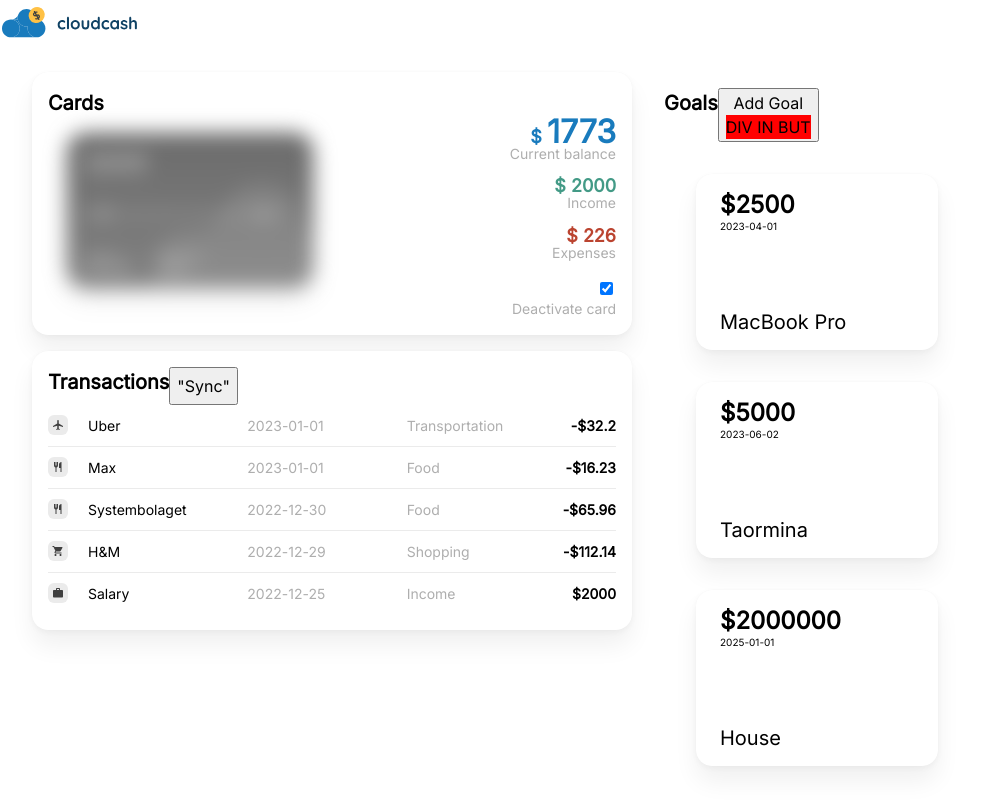
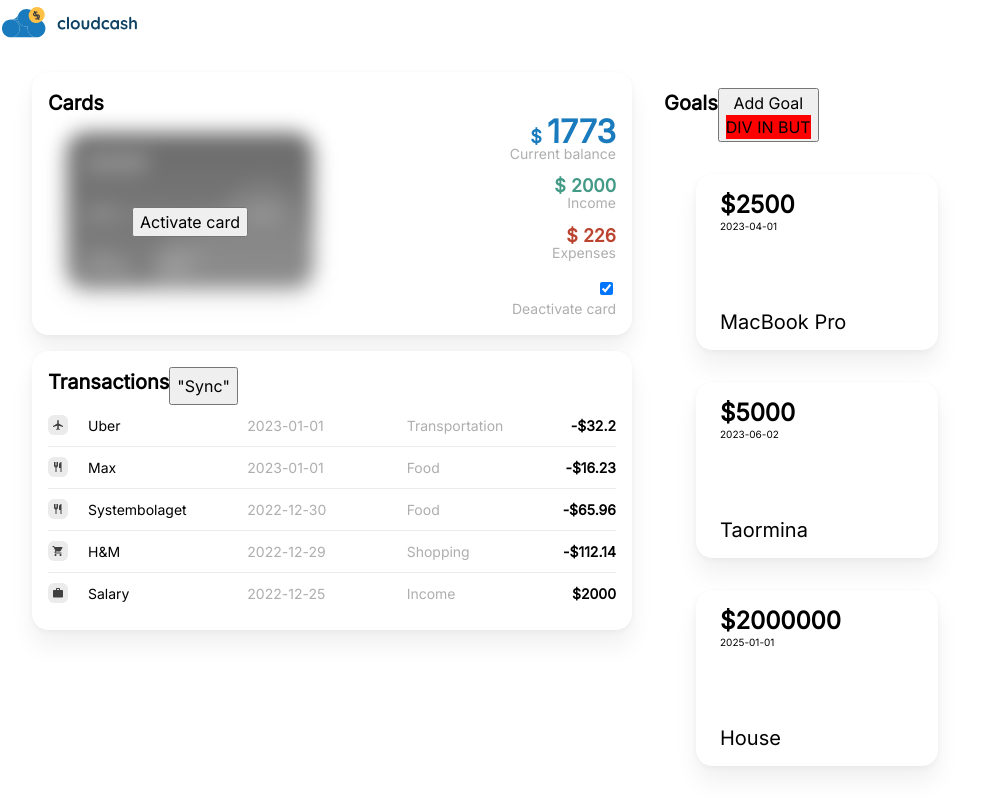
Before and after one commit to annabohlin1997/financial-dashboard, a React (Create React App) app: page / in a window 1280 px wide. Both pictures are taken after a click on the checkbox "Deactivate card". Shown: the top 800 px of the page, without its empty margins (0-997 px from the left). Built offline with nearby package versions, Linux system fonts and the light colour scheme.

Commit message:
"activate card" button

```diff
--- a/src/components/Cards.js
+++ b/src/components/Cards.js
@@ -1,8 +1,13 @@
-import { useState } from "react";
+import { useEffect, useState } from "react";
 import "../styles/Cards.css";
 
 const Cards = ({ transactions }) => {
   const [cardIsActive, setCardIsActive] = useState(true);
+  // const [cardIsActiveUI, setCardIsActiveUI] = useState(true);
+
+  // useEffect(() => {
+  //   setCardIsActiveUI(cardIsActive);
+  // }, [cardIsActive]);
 
   const currentBalance = transactions.reduce(
     (sum, transaction) => sum + transaction.amount,
@@ -22,6 +27,7 @@ const Cards = ({ transactions }) => {
   return (
     <div className="cards">
       <div className="cards-card-container">
+        <div className="cards-card-card-wrapper">
           <img
             className={`cards-card-card ${
               cardIsActive ? "" : "cards-card-card--inactive"
@@ -29,6 +35,15 @@ const Cards = ({ transactions }) => {
             src="credit-card.svg"
             alt=""
           />
+          {!cardIsActive && (
+            <button
+              className="cards-card-card-btn"
+              onClick={() => setCardIsActive(true)}
+            >
+              Activate card
+            </button>
+          )}
+        </div>
       </div>
       <div className="cards-statistics-container">
         <div className="cards-statistics-readout">
@@ -66,6 +81,7 @@ const Cards = ({ transactions }) => {
           <input
             type="checkbox"
             id="deactivateCardCheckBox"
+            checked={!cardIsActive}
             onChange={(e) => setCardIsActive(!e.target.checked)}
           />
           <label
--- a/src/styles/Cards.css
+++ b/src/styles/Cards.css
@@ -11,12 +11,23 @@
   height: 100%;
 }
 
+.cards-card-card-wrapper {
+  position: relative;
+}
+
 .cards-card-card {
   transition: all 500ms ease;
 }
 
 .cards-card-card--inactive {
   filter: grayscale(100) blur(10px);
+}
+
+.cards-card-card-btn {
+  position: absolute;
+  left: 50%;
+  top: 50%;
+  translate: -50% -50%;
 }
 
 .cards-statistics-container {
```
Lines whose indentation alone changed are shown as unchanged.
